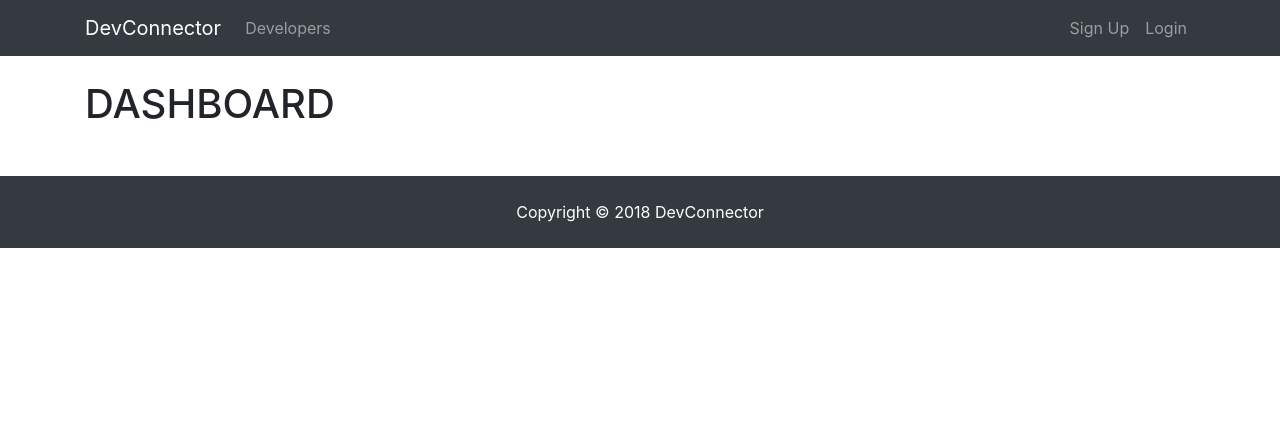
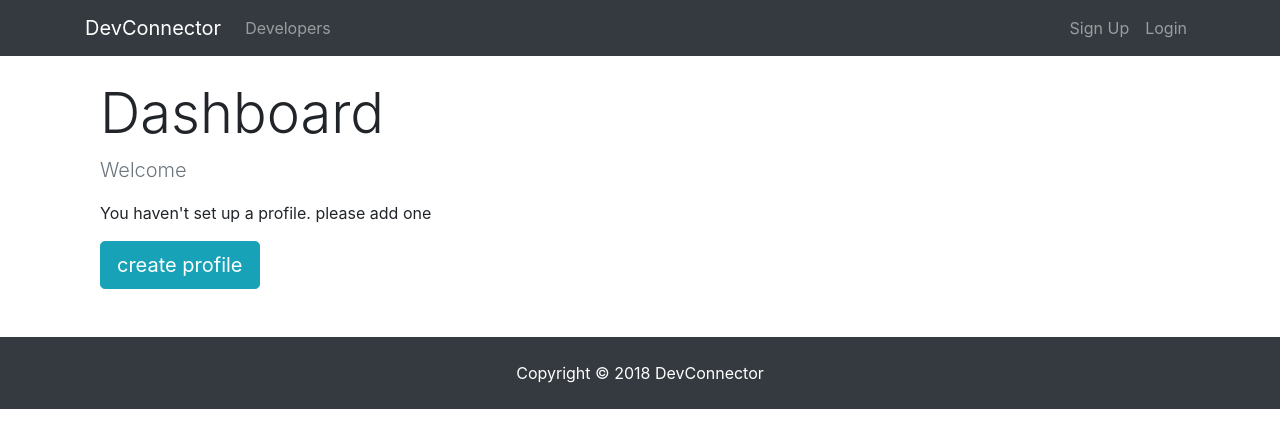
Before and after one commit to gavinolsen/devconnector, a React (Create React App) app in the folder client/: page /dashboard in a window 1280 px wide. Shown: the top 448 px of the page. Built offline with nearby package versions, Linux system fonts and the light colour scheme; no server answers.

Commit message:
setup spinner. modified dashboard

```diff
--- /dev/null
+++ b/client/src/components/common/Spinner.js
@@ -0,0 +1,14 @@
+import React from 'react';
+import spinner from './spinner.gif';
+
+export default function() {
+  return (
+    <div>
+      <img
+        src={spinner}
+        style={{ width: '200px', margin: 'auto', display: 'block' }}
+        alt='Loading...'
+      />
+    </div>
+  );
+}
--- a/client/src/components/dashboard/Dashboard.js
+++ b/client/src/components/dashboard/Dashboard.js
@@ -1,7 +1,9 @@
 import React, { Component } from 'react';
+import { Link } from 'react-router-dom';
 import PropTypes from 'prop-types';
 import { connect } from 'react-redux';
 import { getCurrentProfile } from '../../actions/profileActions';
+import Spinner from '../common/Spinner';
 
 class Dashboard extends Component {
   componentDidMount() {
@@ -9,15 +11,58 @@
   }
 
   render() {
+    const { user } = this.props.auth;
+    const { profile, loading } = this.props.profile;
+
+    let dashboardContent;
+
+    if (profile === null || loading) {
+      dashboardContent = <Spinner />;
+    } else {
+      //check if loggedin user has profile data
+      if (Object.keys(profile).length > 0) {
+        dashboardContent = <h4>display the profile</h4>;
+      } else {
+        // user is logged in but has no profile
+        dashboardContent = (
+          <div>
+            <p className='lead text-muted'>Welcome {user.name} </p>
+            <p>You haven't set up a profile. please add one</p>
+            <Link to='/create-profile' className='btn btn-lg btn-info'>
+              create profile
+            </Link>
+          </div>
+        );
+      }
+    }
+
     return (
-      <div>
-        <h1>DASHBOARD</h1>
+      <div className='dashboard'>
+        <div className='container'>
+          <div className='row'>
+            <div className='col-md-12'>
+              <h1 className='display-4'>Dashboard</h1>
+              {dashboardContent}
+            </div>
+          </div>
+        </div>
       </div>
     );
   }
 }
 
+Dashboard.propTypes = {
+  getCurrentProfile: PropTypes.func.isRequired,
+  auth: PropTypes.object.isRequired,
+  profile: PropTypes.object.isRequired
+};
+
+const mapStateToProps = state => ({
+  profile: state.profile,
+  auth: state.auth
+});
+
 export default connect(
-  null,
+  mapStateToProps,
   { getCurrentProfile }
 )(Dashboard);
--- a/client/src/reducers/index.js
+++ b/client/src/reducers/index.js
@@ -7,6 +7,6 @@
 
 export default combineReducers({
   auth: authReducer,
-  profiles: profileReducer,
+  profile: profileReducer,
   errors: errorReducer
 });
```
Also changed, not shown: client/src/actions/profileActions.js (+1 -6 lines), client/src/components/common/pacman.gif (added), client/src/components/common/spinner.gif (added).
